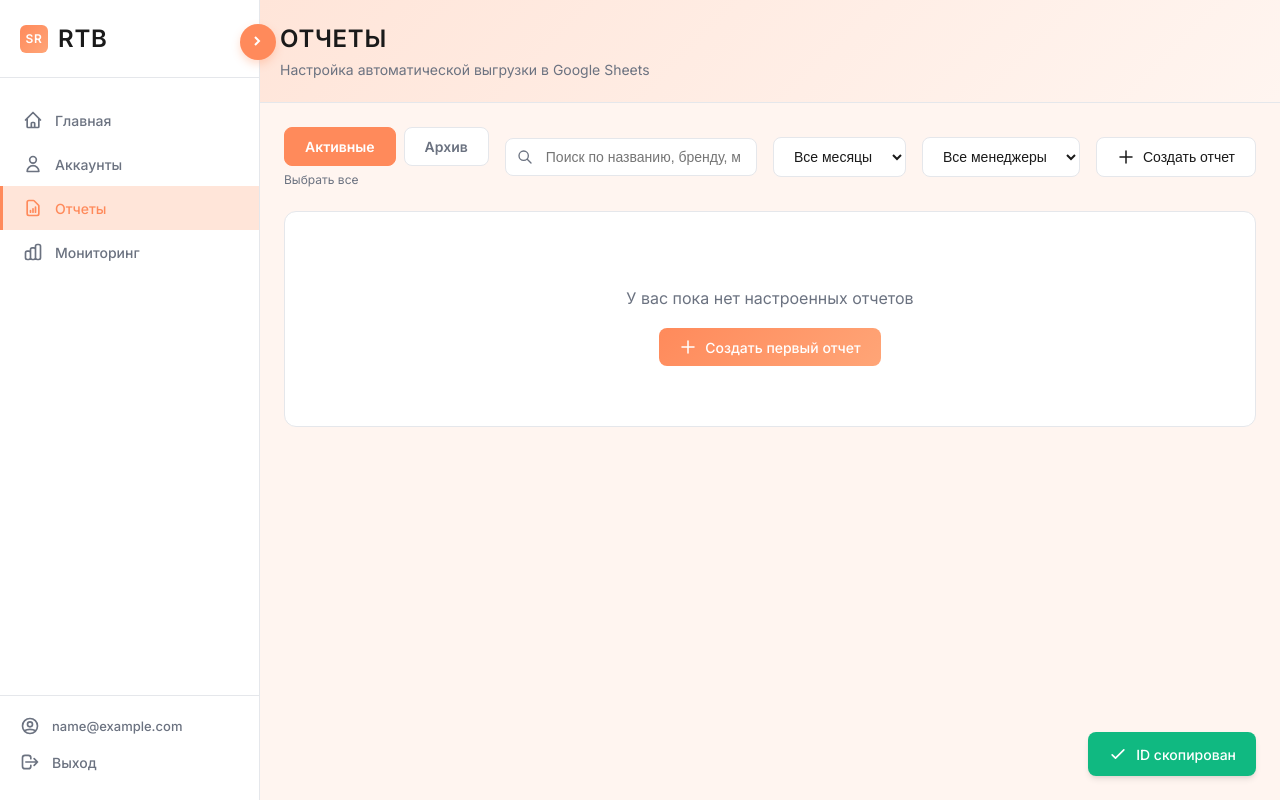
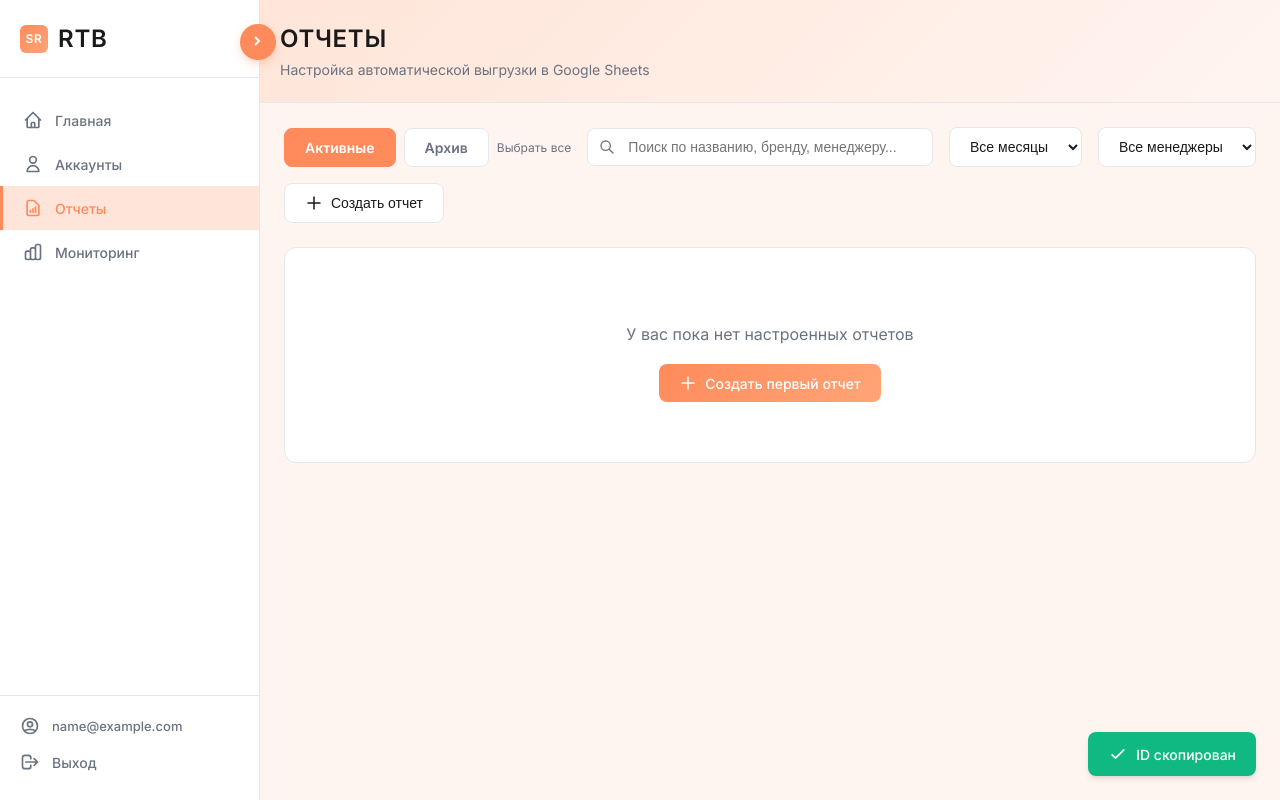
Before and after one commit to annbezk777/reports, a Flask app: page /reports in a window 1280 px wide. Run offline with Flask 3, Linux system fonts and the light colour scheme; the visitor is signed in with stand-in values (Sample User, id 1); some libraries are stand-ins or nearby versions.

Commit message:
Align 'select all' inline with tab buttons, shrink checkboxes to 9px

```diff
--- a/app/templates/reports.html
+++ b/app/templates/reports.html
@@ -14,8 +14,7 @@
     <!-- Toolbar: Tabs + Search + Filter + Actions -->
     <div style="display: flex; gap: 16px; margin-bottom: 24px; align-items: center; flex-wrap: wrap;">
         <!-- Tabs -->
-        <div>
-            <div style="display: flex; gap: 8px;">
+        <div style="display: flex; align-items: center; gap: 8px;">
             {% if show_archived %}
                 <a href="{{ url_for('reports') }}" class="tab-button">Активные</a>
                 <span class="tab-button tab-active">Архив</span>
@@ -23,10 +22,9 @@
                 <span class="tab-button tab-active">Активные</span>
                 <a href="{{ url_for('reports', show_archived='true') }}" class="tab-button">Архив</a>
             {% endif %}
-            </div>
-            <div onclick="selectAllReports()" style="margin-top: 6px; font-size: 12px; color: var(--text-secondary); cursor: pointer;">
+            <span onclick="selectAllReports()" style="font-size: 12px; color: var(--text-secondary); cursor: pointer;">
                 Выбрать все
-            </div>
+            </span>
         </div>
 
         <!-- Search -->
@@ -92,7 +90,7 @@
                 <div style="display: flex; gap: 16px; align-items: start;">
                     <!-- Select -->
                     <input type="checkbox" class="report-select-checkbox" data-report-id="{{ report.id }}"
-                           onchange="updateBulkBar()" style="margin-top: 3px; width: 13px; height: 13px; cursor: pointer; flex-shrink: 0;">
+                           onchange="updateBulkBar()" style="margin-top: 4px; width: 9px; height: 9px; cursor: pointer; flex-shrink: 0;">
 
                     <!-- Left: Info -->
                     <div style="flex: 1;">
```
Lines whose indentation alone changed are shown as unchanged.
